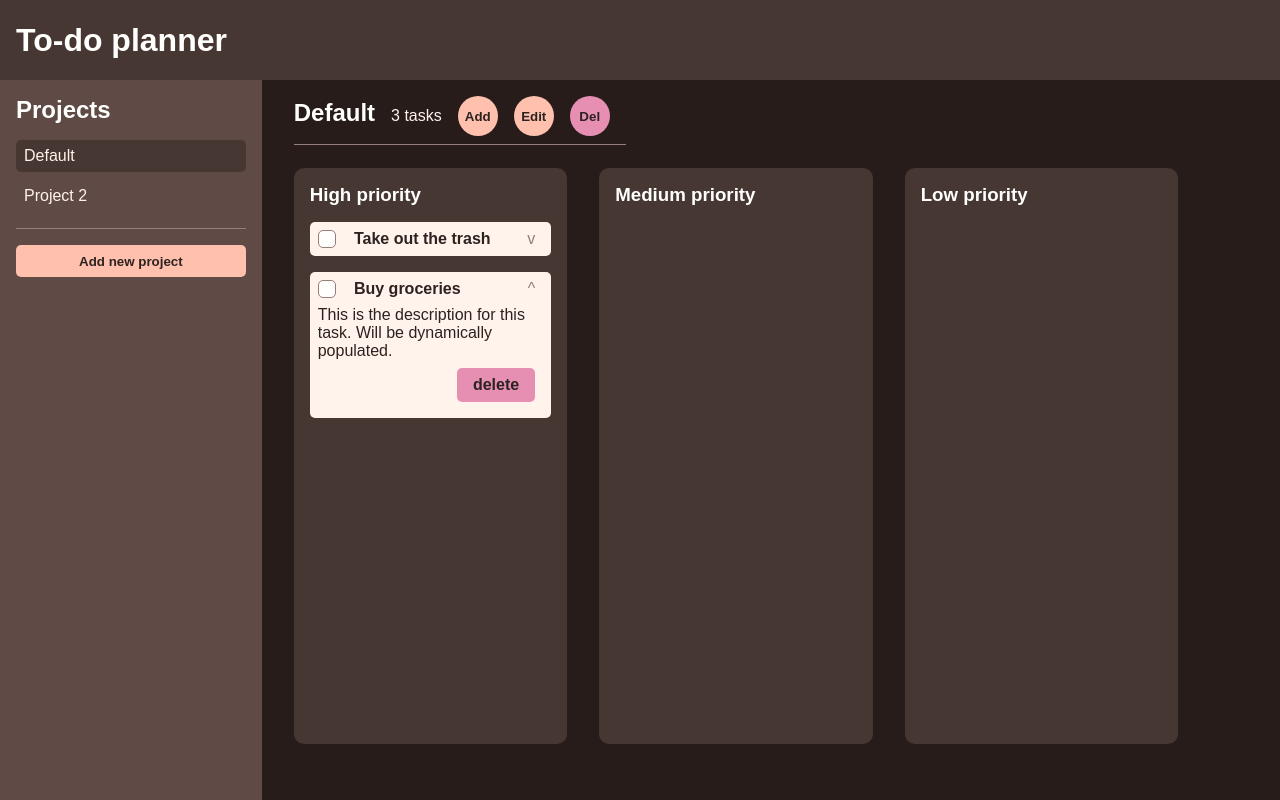
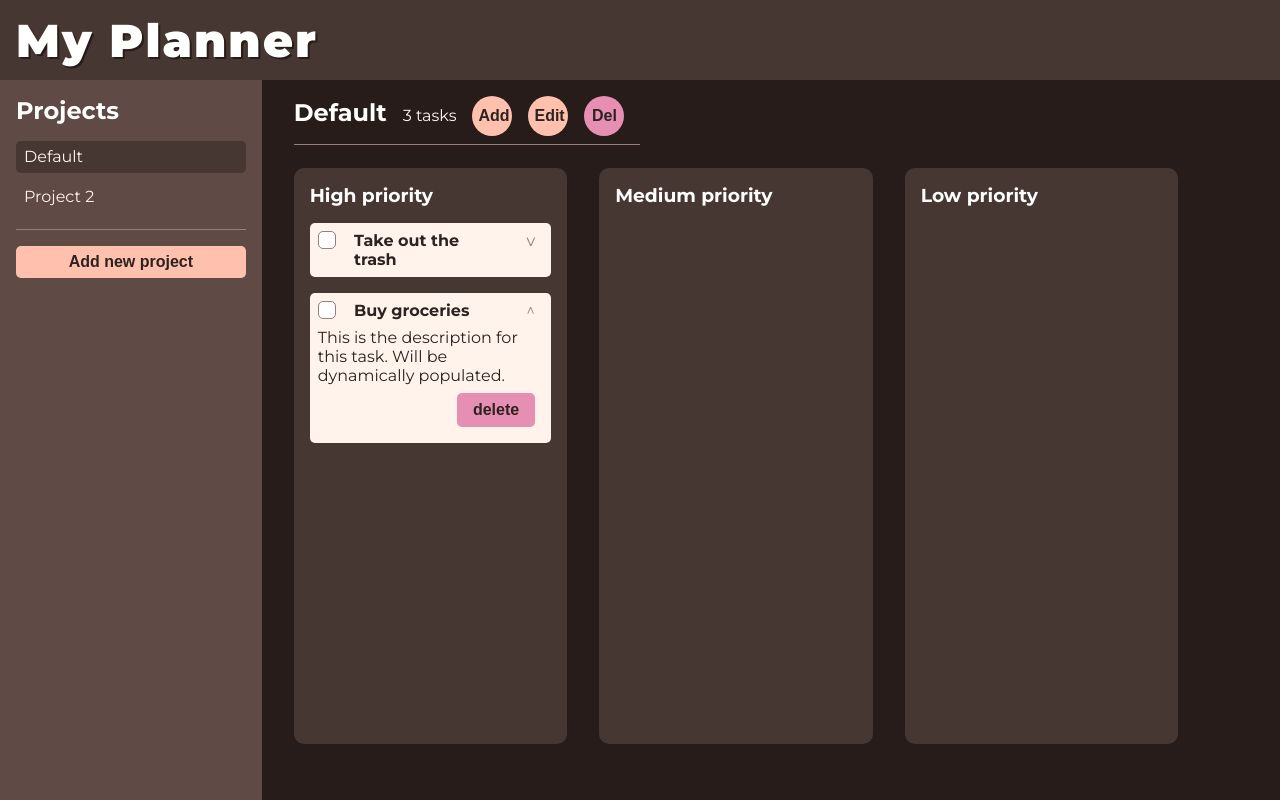
Before and after one commit to Roxanoel/todo, a website built with webpack: page dist/index.html in a window 1280 px wide. Built offline with Linux system fonts and the light colour scheme.

Commit message:
Added fonts.

```diff
--- a/src/style.css
+++ b/src/style.css
@@ -1,3 +1,6 @@
+@import url('https://fonts.googleapis.com/css2?family=Montserrat:ital,wght@0,100;0,200;0,300;0,400;0,500;0,600;0,700;0,800;0,900;1,100;1,200;1,300;1,400;1,500;1,700;1,800;1,900&display=swap');
+
+
 /* GENERAL */
 :root {
     /* Palette */
@@ -17,7 +20,7 @@
     /* Defaults */
     box-sizing: border-box;
     margin: 0;
-    font-family: sans-serif;
+    font-family: 'Montserrat', sans-serif;
   }
 
 *,
@@ -38,6 +41,14 @@ h1, h2 {
 
 h1 {
     align-self: center;
+    font-weight: 900;
+    font-size: 46px;
+    letter-spacing: 2px;
+    text-shadow: 2px 2px var(--background-darkest);
+}
+
+button {
+    font-size: 1rem;
 }
 
 /* MAIN LAYOUT */
@@ -255,7 +266,6 @@ main {
 
     color: var(--text-dark);
     font-weight: 600;
-    font-size: 1rem;
 
     justify-self: end;
 
```
Also changed, not shown: dist/index.html, dist/main.js.
